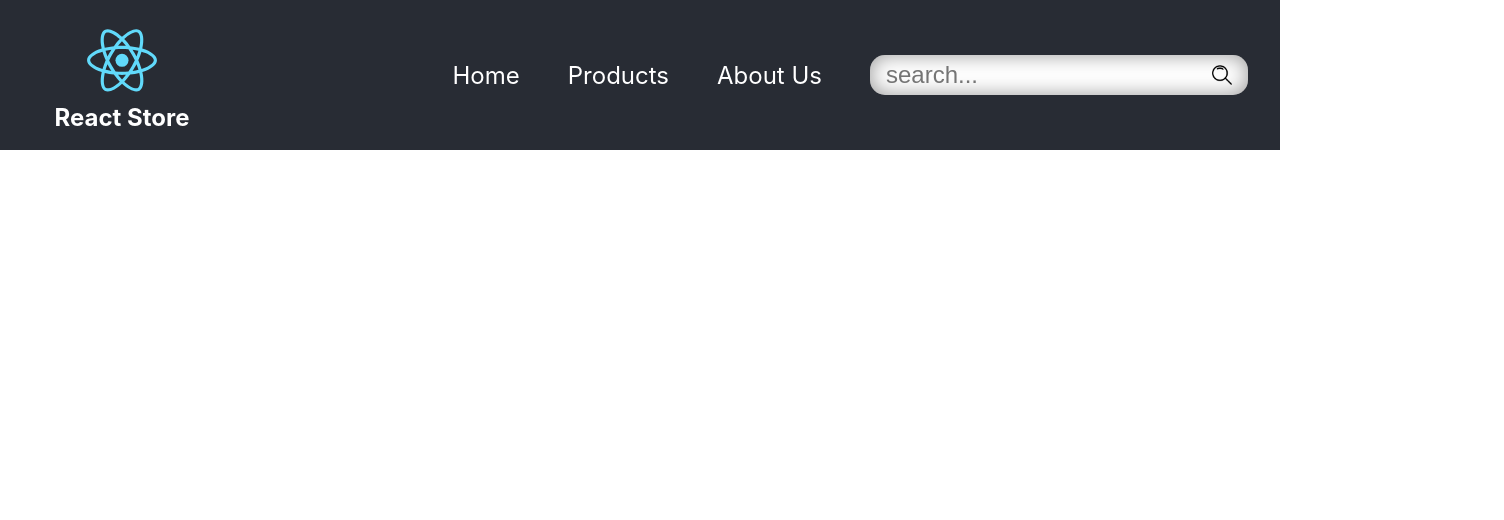
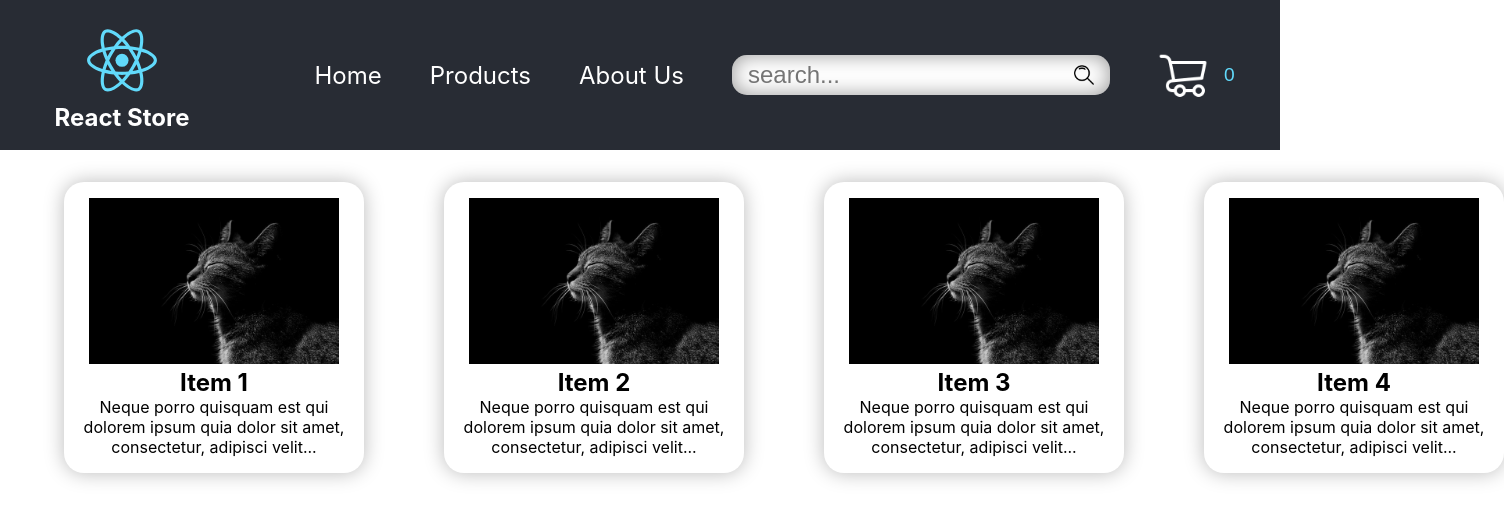
Before and after one commit to facudeluca/ProyectoReact-DeLuca, a React (Create React App) app: page / in a window 1280 px wide. Shown: the top 520 px of the page, 1504 px wide, since content can reach past the window. Built offline with nearby package versions, Linux system fonts and the light colour scheme.

Commit message:
agregué cart y contenedor de items

```diff
--- a/src/App.css
+++ b/src/App.css
@@ -1,3 +1,8 @@
+*{
+  box-sizing: border-box;
+  margin: 0;
+  padding: 0;
+}
 .App {
   text-align: center;
 }
--- a/src/App.js
+++ b/src/App.js
@@ -1,11 +1,12 @@
-import logo from './logo.svg';
 import './App.css';
 import Navbar from './components/Navbar/Navbar';
+import ItemListcontainer from "./components/ItemListContainer/ItemListContainer";
 
 function App() {
   return (
     <div className="App">
     <Navbar/>
+    <ItemListcontainer/>
     </div>
   );
 }
--- /dev/null
+++ b/src/components/Cart/CartWidget.js
@@ -0,0 +1,12 @@
+import cartIco from "./cart.png";
+
+function Cart(){
+    return (
+        <div className="cartIcon">
+            <img src={cartIco}/>
+            <input type="text" value="0"/>
+        </div>
+    )
+}
+
+export default Cart
--- /dev/null
+++ b/src/components/ItemListContainer/ItemListContainer.js
@@ -0,0 +1,31 @@
+import itemimg from "../ItemListContainer/item.jpg";
+import "./itemListContainer.css";
+
+function ItemListContainer(){
+    return(
+        <div className="itemContainer">
+            <div className="item item1">
+                <img src={itemimg}/>
+                <h2>Item 1</h2>
+                <p>Neque porro quisquam est qui dolorem ipsum quia dolor sit amet, consectetur, adipisci velit...</p>
+            </div>
+            <div className="item item2">
+            <img src={itemimg}/>
+                <h2>Item 2</h2>
+                <p>Neque porro quisquam est qui dolorem ipsum quia dolor sit amet, consectetur, adipisci velit...</p>
+            </div>
+            <div className="item item3">
+            <img src={itemimg}/>
+                <h2>Item 3</h2>
+                <p>Neque porro quisquam est qui dolorem ipsum quia dolor sit amet, consectetur, adipisci velit...</p>
+            </div>
+            <div className="item item4">
+            <img src={itemimg}/>
+                <h2>Item 4</h2>
+                <p>Neque porro quisquam est qui dolorem ipsum quia dolor sit amet, consectetur, adipisci velit...</p>
+            </div>
+        </div>
+    );
+}
+
+export default ItemListContainer;
--- /dev/null
+++ b/src/components/ItemListContainer/itemListContainer.css
@@ -0,0 +1,16 @@
+.itemContainer{
+    display: grid;
+    grid-template-columns: 1fr 1fr 1fr 1fr;
+    grid-gap: 80px;
+    width: 100%;
+    padding: 2rem 4rem;
+}
+.itemContainer .item{
+    width: 300px;
+    padding: 1rem;
+    border-radius: 20px;
+    box-shadow: 0px 0px 20px rgba(0, 0, 0, 0.274);
+}
+.itemContainer img{
+    width: 250px;
+}
--- a/src/components/Navbar/Navbar.js
+++ b/src/components/Navbar/Navbar.js
@@ -1,6 +1,7 @@
 import logo from "./logo.svg";
 import buscar from "./buscar.png";
 import "./navbar.css";
+import Cart from "../Cart/CartWidget.js"
 
 function Navbar() {
   return (
@@ -32,6 +33,9 @@ function Navbar() {
               <img src={buscar} className="imgBuscar" />
             </div>
           </li>
+          <li>
+            <Cart/>
+          </li>
         </ul>
       </div>
     </header>
--- a/src/components/Navbar/navbar.css
+++ b/src/components/Navbar/navbar.css
@@ -1,8 +1,4 @@
-*{
-    box-sizing: border-box;
-    margin: 0;
-    padding: 0;
-}
+
 header{
     width: 100%;
     height: 150px;
@@ -49,6 +45,26 @@ gap: 3rem;
 .lista ul li{
     list-style: none;
 }
+.lista .cartIcon{
+    display: flex;
+    justify-content: center;
+    align-items: center;
+    gap: 1rem;
+}
+.lista .cartIcon img{
+    filter: invert(1) brightness(100);
+    width: 50px;
+    cursor: pointer;
+}
+.lista .cartIcon input{
+    background-color: transparent;
+    border: none;
+    outline: none;
+    color: rgb(97, 218, 251);
+    font-size: 1.2rem;
+    width: 1.5rem;
+    pointer-events: none;
+}
 .lista ul li a{
     text-decoration: none;
     color: white;
```
Also changed, not shown: src/components/Cart/cart.png (added), src/components/ItemListContainer/item.jpg (added).
